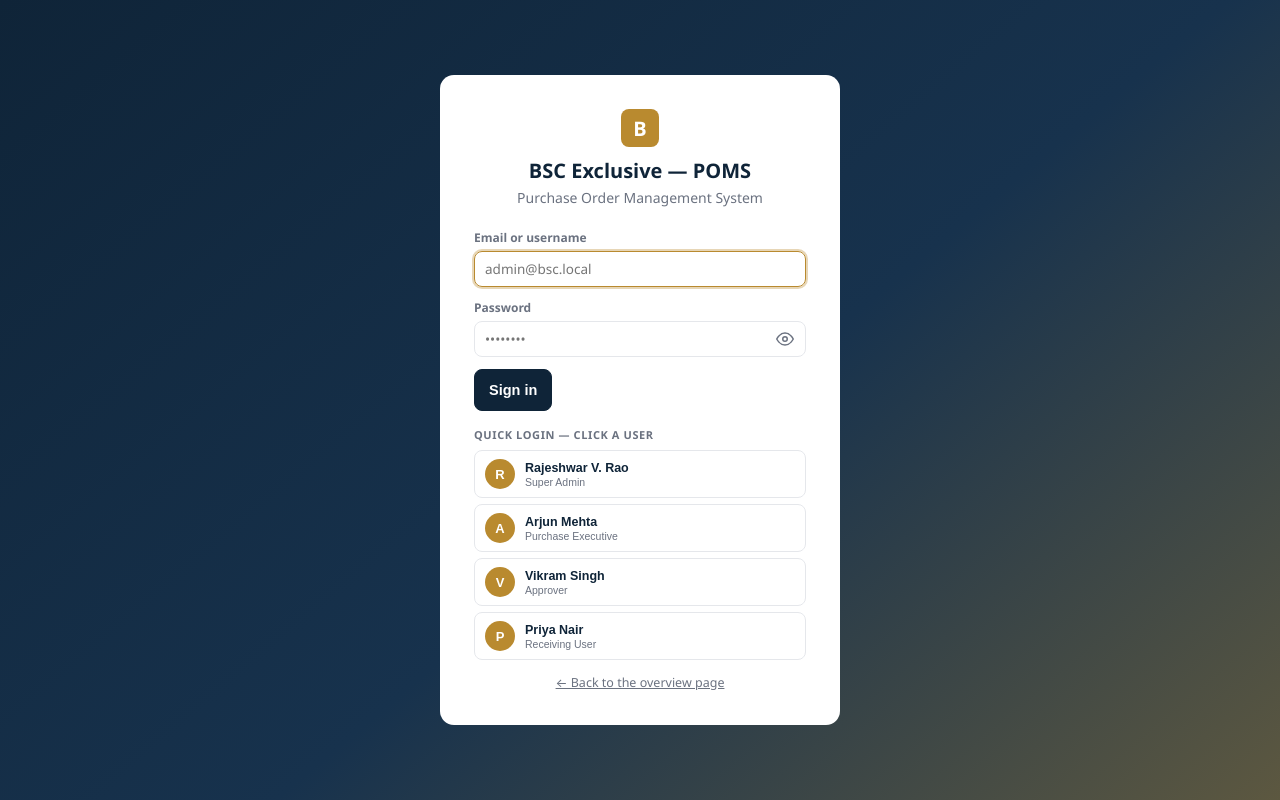
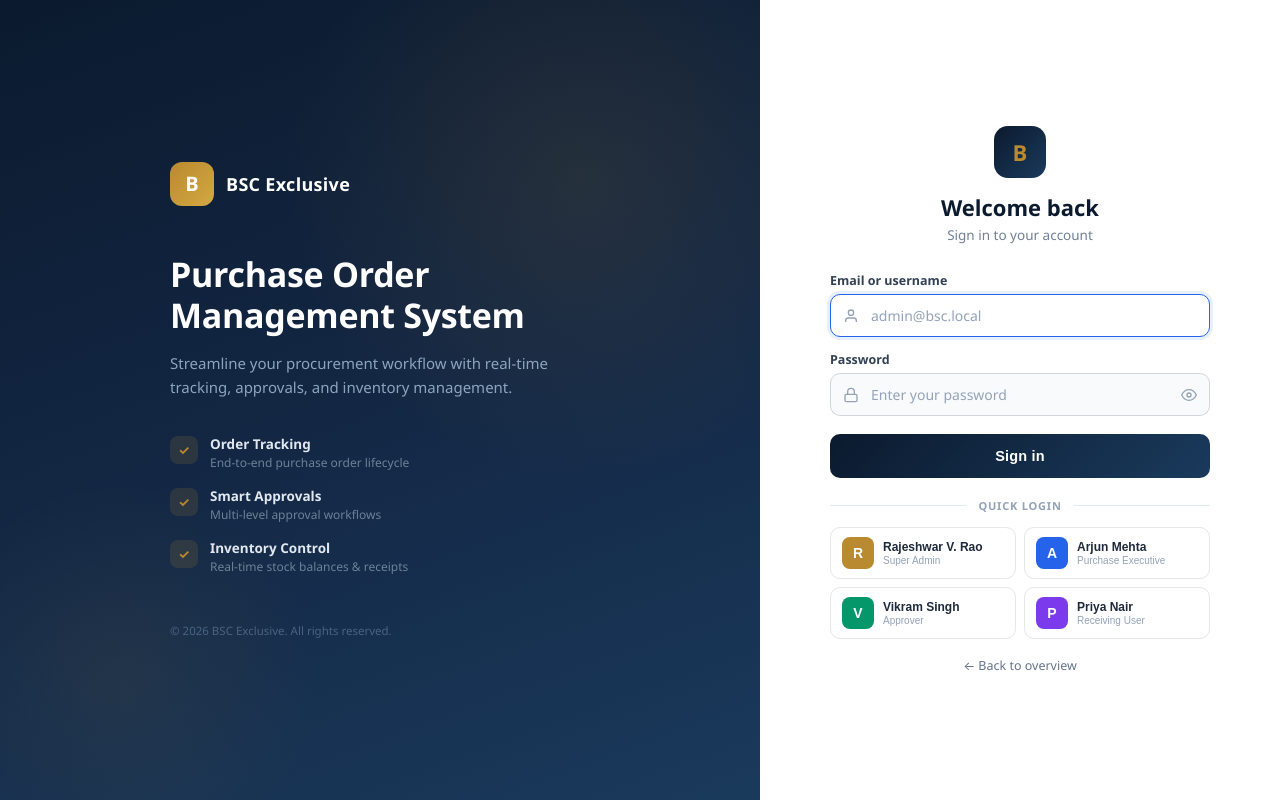
Before and after one commit to BSC-TEXTILES/-BSC-ExclusivePOMS, a React (Vite) app in the folder frontend/: page /login in a window 1280 px wide. Built offline with nearby package versions, Linux system fonts and the light colour scheme.

Commit message:
feat: redesign login page with split layout, hero panel, quick user cards, and modern styling

```diff
--- a/frontend/src/pages/Login.jsx
+++ b/frontend/src/pages/Login.jsx
@@ -4,10 +4,10 @@ import { useAuth } from '../auth.jsx';
 import { errMessage } from '../api.js';
 
 const DEMO_USERS = [
-  { name: 'Rajeshwar V. Rao', email: 'admin@bsc.local', password: 'Admin@123', role: 'Super Admin' },
-  { name: 'Arjun Mehta', email: 'buyer.dvg@bsc.local', password: 'PE@12345', role: 'Purchase Executive' },
-  { name: 'Vikram Singh', email: 'approver.dvg@bsc.local', password: 'AP@12345', role: 'Approver' },
-  { name: 'Priya Nair', email: 'receiver.dvg@bsc.local', password: 'RC@12345', role: 'Receiving User' },
+  { name: 'Rajeshwar V. Rao', email: 'admin@bsc.local', password: 'Admin@123', role: 'Super Admin', color: '#b98a2f' },
+  { name: 'Arjun Mehta', email: 'buyer.dvg@bsc.local', password: 'PE@12345', role: 'Purchase Executive', color: '#2563eb' },
+  { name: 'Vikram Singh', email: 'approver.dvg@bsc.local', password: 'AP@12345', role: 'Approver', color: '#059669' },
+  { name: 'Priya Nair', email: 'receiver.dvg@bsc.local', password: 'RC@12345', role: 'Receiving User', color: '#7c3aed' },
 ];
 
 export default function Login() {
@@ -52,14 +52,51 @@ export default function Login() {
   }
 
   return (
-    <div className="login-wrap">
-      <form className="login-card" onSubmit={submit}>
-        <div className="login-brand">
-          <div className="brand-mark">B</div>
-          <h1>BSC Exclusive — POMS</h1>
-          <div className="muted">Purchase Order Management System</div>
+    <div className="login-page">
+      <div className="login-left">
+        <div className="login-left-content">
+          <div className="login-left-brand">
+            <div className="login-left-logo">B</div>
+            <span>BSC Exclusive</span>
           </div>
-        {error && <div className="alert error">{error}</div>}
+          <div className="login-left-hero">
+            <h1>Purchase Order<br/>Management System</h1>
+            <p>Streamline your procurement workflow with real-time tracking, approvals, and inventory management.</p>
+          </div>
+          <div className="login-left-features">
+            <div className="login-feature">
+              <div className="login-feature-icon">✓</div>
+              <div>
+                <div className="login-feature-title">Order Tracking</div>
+                <div className="login-feature-desc">End-to-end purchase order lifecycle</div>
+              </div>
+            </div>
+            <div className="login-feature">
+              <div className="login-feature-icon">✓</div>
+              <div>
+                <div className="login-feature-title">Smart Approvals</div>
+                <div className="login-feature-desc">Multi-level approval workflows</div>
+              </div>
+            </div>
+            <div className="login-feature">
+              <div className="login-feature-icon">✓</div>
+              <div>
+                <div className="login-feature-title">Inventory Control</div>
+                <div className="login-feature-desc">Real-time stock balances & receipts</div>
+              </div>
+            </div>
+          </div>
+          <div className="login-left-footer">&copy; 2026 BSC Exclusive. All rights reserved.</div>
+        </div>
+      </div>
+      <div className="login-right">
+        <form className="login-form" onSubmit={submit}>
+          <div className="login-form-header">
+            <div className="login-form-logo">B</div>
+            <h2>Welcome back</h2>
+            <p>Sign in to your account</p>
+          </div>
+          {error && <div className="login-alert"><span className="login-alert-icon">!</span>{error}</div>}
           {busy && (
             <div className="login-loading">
               <div className="login-spinner" />
@@ -69,8 +106,11 @@ export default function Login() {
               </div>
             </div>
           )}
-        <label className="field">
-          <span className="field-label">Email or username</span>
+          <div className="login-field-group">
+            <label className="login-field">
+              <span className="login-field-label">Email or username</span>
+              <div className="login-input-wrap">
+                <svg className="login-input-icon" width="16" height="16" viewBox="0 0 24 24" fill="none" stroke="currentColor" strokeWidth="2"><path d="M20 21v-2a4 4 0 0 0-4-4H8a4 4 0 0 0-4 4v2"/><circle cx="12" cy="7" r="4"/></svg>
                 <input
                   autoFocus
                   value={identifier}
@@ -79,41 +119,31 @@ export default function Login() {
                   disabled={busy}
                   autoComplete="username"
                 />
+              </div>
             </label>
-        <label className="field">
-          <span className="field-label">Password</span>
-          <div className="pwd-wrap">
+            <label className="login-field">
+              <span className="login-field-label">Password</span>
+              <div className="login-input-wrap">
+                <svg className="login-input-icon" width="16" height="16" viewBox="0 0 24 24" fill="none" stroke="currentColor" strokeWidth="2"><rect x="3" y="11" width="18" height="11" rx="2" ry="2"/><path d="M7 11V7a5 5 0 0 1 10 0v4"/></svg>
                 <input
                   type={showPwd ? 'text' : 'password'}
                   value={password}
                   onChange={(e) => { setPassword(e.target.value); setAutoUser(null); }}
-              placeholder="••••••••"
+                  placeholder="Enter your password"
                   disabled={busy}
                   autoComplete="current-password"
                 />
-            <button
-              type="button"
-              className="pwd-toggle"
-              onClick={() => setShowPwd((v) => !v)}
-              tabIndex={-1}
-              title={showPwd ? 'Hide password' : 'Show password'}
-            >
+                <button type="button" className="login-pwd-toggle" onClick={() => setShowPwd((v) => !v)} tabIndex={-1}>
                   {showPwd ? (
-                <svg width="18" height="18" viewBox="0 0 24 24" fill="none" stroke="currentColor" strokeWidth="2" strokeLinecap="round" strokeLinejoin="round">
-                  <path d="M17.94 17.94A10.07 10.07 0 0 1 12 20c-7 0-11-8-11-8a18.45 18.45 0 0 1 5.06-5.94" />
-                  <path d="M9.9 4.24A9.12 9.12 0 0 1 12 4c7 0 11 8 11 8a18.5 18.5 0 0 1-2.16 3.19" />
-                  <line x1="1" y1="1" x2="23" y2="23" />
-                </svg>
+                    <svg width="16" height="16" viewBox="0 0 24 24" fill="none" stroke="currentColor" strokeWidth="2"><path d="M17.94 17.94A10.07 10.07 0 0 1 12 20c-7 0-11-8-11-8a18.45 18.45 0 0 1 5.06-5.94"/><path d="M9.9 4.24A9.12 9.12 0 0 1 12 4c7 0 11 8 11 8a18.5 18.5 0 0 1-2.16 3.19"/><line x1="1" y1="1" x2="23" y2="23"/></svg>
                   ) : (
-                <svg width="18" height="18" viewBox="0 0 24 24" fill="none" stroke="currentColor" strokeWidth="2" strokeLinecap="round" strokeLinejoin="round">
-                  <path d="M1 12s4-8 11-8 11 8 11 8-4 8-11 8-11-8-11-8z" />
-                  <circle cx="12" cy="12" r="3" />
-                </svg>
+                    <svg width="16" height="16" viewBox="0 0 24 24" fill="none" stroke="currentColor" strokeWidth="2"><path d="M1 12s4-8 11-8 11 8 11 8-4 8-11 8-11-8-11-8z"/><circle cx="12" cy="12" r="3"/></svg>
                   )}
                 </button>
               </div>
             </label>
-        <button className="btn primary login-btn" type="submit" disabled={busy}>
+          </div>
+          <button className="login-submit" type="submit" disabled={busy}>
             {busy ? (
               <span className="login-btn-loading">
                 <span className="login-btn-spinner" />
@@ -121,28 +151,27 @@ export default function Login() {
               </span>
             ) : 'Sign in'}
           </button>
-        <div className="demo-users-section">
-          <div className="demo-users-label">Quick login — click a user</div>
-          <div className="demo-users-grid">
+          <div className="login-divider"><span>Quick login</span></div>
+          <div className="login-users-grid">
             {DEMO_USERS.map((u) => (
               <button
                 type="button"
                 key={u.email}
-                className={`demo-user-chip ${autoUser?.email === u.email ? 'active' : ''}`}
+                className={`login-user-card ${autoUser?.email === u.email ? 'active' : ''}`}
                 onClick={() => autofill(u)}
                 disabled={busy}
               >
-                <span className="demo-user-avatar">{u.name.charAt(0)}</span>
-                <span className="demo-user-info">
-                  <span className="demo-user-name">{u.name}</span>
-                  <span className="demo-user-role">{u.role}</span>
-                </span>
+                <div className="login-user-avatar" style={{ background: u.color }}>{u.name.charAt(0)}</div>
+                <div className="login-user-details">
+                  <div className="login-user-name">{u.name}</div>
+                  <div className="login-user-role">{u.role}</div>
+                </div>
               </button>
             ))}
           </div>
+          <a className="login-back" href="/landing">← Back to overview</a>
+        </form>
       </div>
-        <a className="back-to-landing" href="/landing">← Back to the overview page</a>
-      </form>
     </div>
   );
 }
--- a/frontend/src/styles.css
+++ b/frontend/src/styles.css
@@ -123,71 +123,191 @@ table.grid td.num, table.grid th.num { text-align: right; font-variant-numeric:
 .timeline li::before { content: ''; position: absolute; left: -6px; top: 12px; width: 10px; height: 10px; border-radius: 50%; background: var(--accent); }
 .timeline .t-time { font-size: 11px; color: var(--muted); }
 
-.login-wrap { min-height: 100vh; display: grid; place-items: center; background: linear-gradient(140deg, #0f2438 0%, #17324d 55%, #b98a2f 160%); }
-.login-card { background: #fff; border-radius: 14px; padding: 34px; width: 400px; max-width: 92vw; }
-.login-card h1 { margin: 0 0 4px; font-size: 20px; color: var(--brand-ink); }
-.login-brand { text-align: center; margin-bottom: 22px; }
-.login-brand .brand-mark { margin: 0 auto 10px; }
-.demo-creds { font-size: 11.5px; color: var(--muted); background: #f6f7fa; border-radius: 8px; padding: 10px 12px; margin-top: 16px; line-height: 1.7; }
+/* ============================================================
+   LOGIN PAGE — split layout, left hero + right form
+   ============================================================ */
+.login-page {
+  min-height: 100vh; display: flex;
+  background: #f0f2f5;
+}
 
-/* ---------- Login loading / spinner ---------- */
+/* ---- Left panel ---- */
+.login-left {
+  flex: 1; background: linear-gradient(160deg, #0b1a2e 0%, #132744 50%, #1a3a5c 100%);
+  display: flex; align-items: center; justify-content: center;
+  padding: 48px; position: relative; overflow: hidden;
+}
+.login-left::before {
+  content: ''; position: absolute; width: 600px; height: 600px;
+  background: radial-gradient(circle, rgba(185,138,47,0.12) 0%, transparent 70%);
+  top: -120px; right: -120px; border-radius: 50%;
+}
+.login-left::after {
+  content: ''; position: absolute; width: 400px; height: 400px;
+  background: radial-gradient(circle, rgba(185,138,47,0.08) 0%, transparent 70%);
+  bottom: -80px; left: -80px; border-radius: 50%;
+}
+.login-left-content { position: relative; z-index: 1; max-width: 420px; }
+.login-left-brand { display: flex; align-items: center; gap: 12px; margin-bottom: 48px; }
+.login-left-logo {
+  width: 44px; height: 44px; border-radius: 12px;
+  background: linear-gradient(135deg, #b98a2f, #d4a843);
+  color: #fff; font-weight: 800; font-size: 20px;
+  display: grid; place-items: center;
+}
+.login-left-brand span { color: #fff; font-size: 18px; font-weight: 700; letter-spacing: .3px; }
+.login-left-hero h1 {
+  color: #fff; font-size: 34px; font-weight: 800; line-height: 1.2;
+  margin: 0 0 16px; letter-spacing: -.3px;
+}
+.login-left-hero p { color: #8da4be; font-size: 15px; line-height: 1.6; margin: 0 0 36px; }
+.login-left-features { display: flex; flex-direction: column; gap: 16px; }
+.login-feature { display: flex; align-items: flex-start; gap: 12px; }
+.login-feature-icon {
+  width: 28px; height: 28px; border-radius: 8px; flex-shrink: 0;
+  background: rgba(185,138,47,0.15); color: #b98a2f;
+  font-size: 13px; font-weight: 700;
+  display: grid; place-items: center; margin-top: 1px;
+}
+.login-feature-title { color: #e2e8f0; font-size: 13.5px; font-weight: 600; }
+.login-feature-desc { color: #6b8299; font-size: 12px; margin-top: 1px; }
+.login-left-footer { color: #4a6380; font-size: 11.5px; margin-top: 48px; }
+
+/* ---- Right panel (form) ---- */
+.login-right {
+  width: 520px; min-width: 420px; display: flex; align-items: center;
+  justify-content: center; padding: 40px; background: #fff;
+}
+.login-form { width: 100%; max-width: 380px; }
+.login-form-header { text-align: center; margin-bottom: 28px; }
+.login-form-logo {
+  width: 52px; height: 52px; border-radius: 14px; margin: 0 auto 14px;
+  background: linear-gradient(135deg, #0b1a2e, #1a3a5c);
+  color: #b98a2f; font-weight: 800; font-size: 22px;
+  display: grid; place-items: center;
+}
+.login-form-header h2 { margin: 0 0 4px; font-size: 22px; color: #0b1a2e; }
+.login-form-header p { margin: 0; font-size: 13.5px; color: #718096; }
+
+/* ---- Alert ---- */
+.login-alert {
+  display: flex; align-items: center; gap: 8px;
+  background: #fef2f2; border: 1px solid #fecaca; border-radius: 10px;
+  padding: 10px 14px; margin-bottom: 16px; font-size: 13px; color: #991b1b;
+}
+.login-alert-icon {
+  width: 20px; height: 20px; border-radius: 50%; flex-shrink: 0;
+  background: #dc2626; color: #fff; font-size: 11px; font-weight: 800;
+  display: grid; place-items: center;
+}
+
+/* ---- Loading ---- */
 .login-loading {
-  display: flex; align-items: center; gap: 14px;
+  display: flex; align-items: center; gap: 12px;
   background: #f0f4ff; border: 1px solid #c7d7fe; border-radius: 10px;
-  padding: 14px 16px; margin-bottom: 8px;
+  padding: 12px 14px; margin-bottom: 12px;
 }
 .login-spinner {
-  width: 38px; height: 38px; border-radius: 50%; flex-shrink: 0;
-  border: 4px solid #c7d7fe; border-top-color: var(--accent);
+  width: 32px; height: 32px; border-radius: 50%; flex-shrink: 0;
+  border: 3px solid #c7d7fe; border-top-color: #2563eb;
   animation: loginSpin 0.8s linear infinite;
 }
 @keyframes loginSpin { to { transform: rotate(360deg); } }
-.login-loading-text {
-  font-size: 14px; font-weight: 600; color: var(--brand-ink);
-  display: flex; flex-direction: column; gap: 3px;
+.login-loading-text { font-size: 13px; font-weight: 600; color: #1e293b; display: flex; flex-direction: column; gap: 2px; }
+.login-loading-sub { font-size: 11px; font-weight: 400; color: #64748b; }
+
+/* ---- Fields ---- */
+.login-field-group { display: flex; flex-direction: column; gap: 14px; margin-bottom: 18px; }
+.login-field { display: flex; flex-direction: column; gap: 5px; }
+.login-field-label { font-size: 12.5px; font-weight: 600; color: #334155; }
+.login-input-wrap {
+  position: relative; display: flex; align-items: center;
+  border: 1.5px solid #d1d5db; border-radius: 10px; overflow: hidden;
+  background: #f9fafb; transition: all 0.2s;
 }
-.login-loading-sub { font-size: 11.5px; font-weight: 400; color: var(--muted); }
-.login-btn { height: 42px; font-size: 14.5px; font-weight: 600; transition: all 0.2s; }
-.login-btn:disabled { opacity: 0.85; cursor: wait; }
-.login-btn-loading { display: flex; align-items: center; justify-content: center; gap: 10px; }
+.login-input-wrap:focus-within {
+  border-color: #2563eb; background: #fff;
+  box-shadow: 0 0 0 3px rgba(37,99,235,0.1);
+}
+.login-input-icon { margin-left: 12px; color: #94a3b8; flex-shrink: 0; }
+.login-input-wrap input {
+  flex: 1; border: none; background: transparent; padding: 11px 12px;
+  font-size: 14px; font-family: inherit; color: #1e293b; outline: none;
+}
+.login-input-wrap input::placeholder { color: #94a3b8; }
+.login-pwd-toggle {
+  border: none; background: transparent; color: #94a3b8; cursor: pointer;
+  padding: 8px 12px 8px 4px; display: grid; place-items: center; border-radius: 0 8px 8px 0;
+}
+.login-pwd-toggle:hover { color: #475569; }
+
+/* ---- Submit button ---- */
+.login-submit {
+  width: 100%; height: 44px; border: none; border-radius: 10px;
+  background: linear-gradient(135deg, #0b1a2e 0%, #1a3a5c 100%);
+  color: #fff; font-size: 14.5px; font-weight: 700;
+  cursor: pointer; transition: all 0.2s; letter-spacing: .2px;
+}
+.login-submit:hover { transform: translateY(-1px); box-shadow: 0 6px 20px rgba(11,26,46,0.35); }
+.login-submit:active { transform: translateY(0); }
+.login-submit:disabled { opacity: 0.7; cursor: wait; transform: none; box-shadow: none; }
+.login-btn-loading { display: flex; align-items: center; justify-content: center; gap: 8px; }
 .login-btn-spinner {
-  width: 18px; height: 18px; border-radius: 50%;
-  border: 2.5px solid rgba(255,255,255,0.35); border-top-color: #fff;
+  width: 16px; height: 16px; border-radius: 50%;
+  border: 2px solid rgba(255,255,255,0.3); border-top-color: #fff;
   animation: loginSpin 0.7s linear infinite;
 }
 
-/* ---------- Password toggle ---------- */
-.pwd-wrap { position: relative; display: flex; }
-.pwd-wrap input { flex: 1; padding-right: 42px; }
-.pwd-toggle {
-  position: absolute; right: 1px; top: 1px; bottom: 1px;
-  width: 40px; display: grid; place-items: center;
-  border: none; background: transparent; color: var(--muted);
-  cursor: pointer; border-radius: 0 7px 7px 0;
+/* ---- Divider ---- */
+.login-divider {
+  display: flex; align-items: center; gap: 12px;
+  margin: 20px 0 14px; color: #94a3b8; font-size: 11px; text-transform: uppercase;
+  letter-spacing: .8px; font-weight: 600;
 }
-.pwd-toggle:hover { color: var(--brand-ink); background: rgba(0,0,0,.04); }
+.login-divider::before, .login-divider::after {
+  content: ''; flex: 1; height: 1px; background: #e2e8f0;
+}
 
-/* ---------- Quick user chips ---------- */
-.demo-users-section { margin-top: 16px; }
-.demo-users-label { font-size: 11px; font-weight: 600; text-transform: uppercase; letter-spacing: .6px; color: var(--muted); margin-bottom: 8px; }
-.demo-users-grid { display: flex; flex-direction: column; gap: 6px; }
-.demo-user-chip {
-  display: flex; align-items: center; gap: 10px;
-  width: 100%; border: 1px solid var(--line); border-radius: 8px;
-  padding: 8px 10px; background: #fff; cursor: pointer;
+/* ---- Quick user cards ---- */
+.login-users-grid { display: grid; grid-template-columns: 1fr 1fr; gap: 8px; }
+.login-user-card {
+  display: flex; align-items: center; gap: 9px;
+  border: 1.5px solid #e5e7eb; border-radius: 10px;
+  padding: 9px 11px; background: #fff; cursor: pointer;
   transition: all 0.15s ease; text-align: left;
 }
-.demo-user-chip:hover { border-color: var(--accent); background: #fefbf1; }
-.demo-user-chip.active { border-color: var(--accent); background: #fffbe6; box-shadow: 0 0 0 2px rgba(185,138,47,.15); }
-.demo-user-avatar {
-  width: 30px; height: 30px; border-radius: 50%;
-  background: var(--accent); color: #fff;
-  display: grid; place-items: center;
-  font-weight: 700; font-size: 13px; flex-shrink: 0;
+.login-user-card:hover { border-color: #b98a2f; background: #fffbeb; }
+.login-user-card.active { border-color: #b98a2f; background: #fffbeb; box-shadow: 0 0 0 2px rgba(185,138,47,0.15); }
+.login-user-avatar {
+  width: 32px; height: 32px; border-radius: 8px;
+  color: #fff; font-weight: 700; font-size: 14px;
+  display: grid; place-items: center; flex-shrink: 0;
 }
-.demo-user-info { display: flex; flex-direction: column; gap: 1px; min-width: 0; }
-.demo-user-name { font-size: 12.5px; font-weight: 600; color: var(--brand-ink); white-space: nowrap; overflow: hidden; text-overflow: ellipsis; }
-.demo-user-role { font-size: 10.5px; color: var(--muted); }
+.login-user-details { min-width: 0; }
+.login-user-name { font-size: 12px; font-weight: 600; color: #1e293b; white-space: nowrap; overflow: hidden; text-overflow: ellipsis; }
+.login-user-role { font-size: 10px; color: #94a3b8; margin-top: 1px; }
+
+/* ---- Back link ---- */
+.login-back {
+  display: block; text-align: center; margin-top: 18px;
+  font-size: 12.5px; color: #64748b; text-decoration: none;
+}
+.login-back:hover { color: #1e293b; }
+
+/* ---- Responsive ---- */
+@media (max-width: 900px) {
+  .login-page { flex-direction: column; }
+  .login-left { min-height: auto; padding: 32px 24px; }
+  .login-left-hero h1 { font-size: 26px; }
+  .login-left-features { display: none; }
+  .login-left-footer { margin-top: 24px; }
+  .login-right { width: 100%; min-width: 0; padding: 28px 24px; }
+}
+@media (max-width: 480px) {
+  .login-users-grid { grid-template-columns: 1fr; }
+  .login-left { padding: 24px 16px; }
+  .login-right { padding: 20px 16px; }
+}
 
 .tabs { display: flex; gap: 4px; border-bottom: 2px solid var(--line); margin-bottom: 16px; flex-wrap: wrap; }
 .tab { padding: 9px 16px; cursor: pointer; border: none; background: none; font-size: 13.5px; color: var(--muted); border-bottom: 2px solid transparent; margin-bottom: -2px; }
```
Lines whose indentation alone changed are shown as unchanged.
